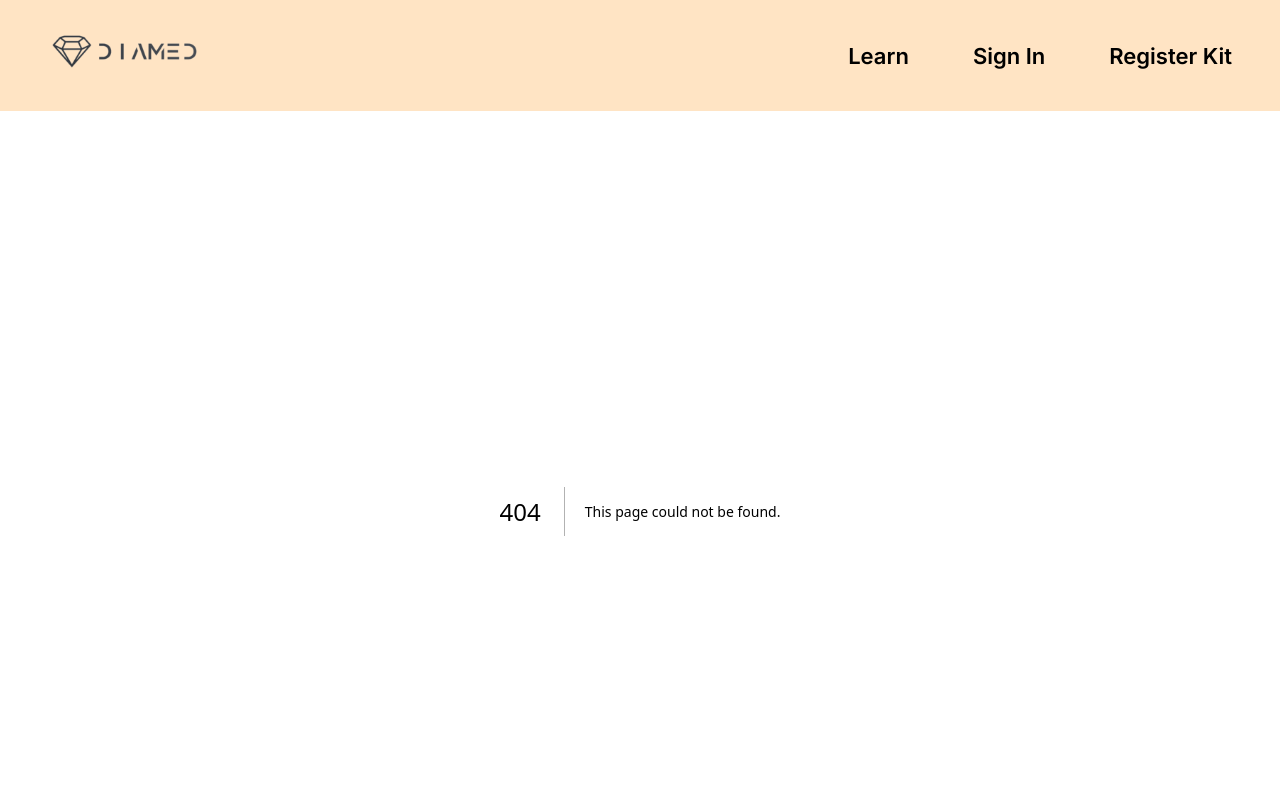
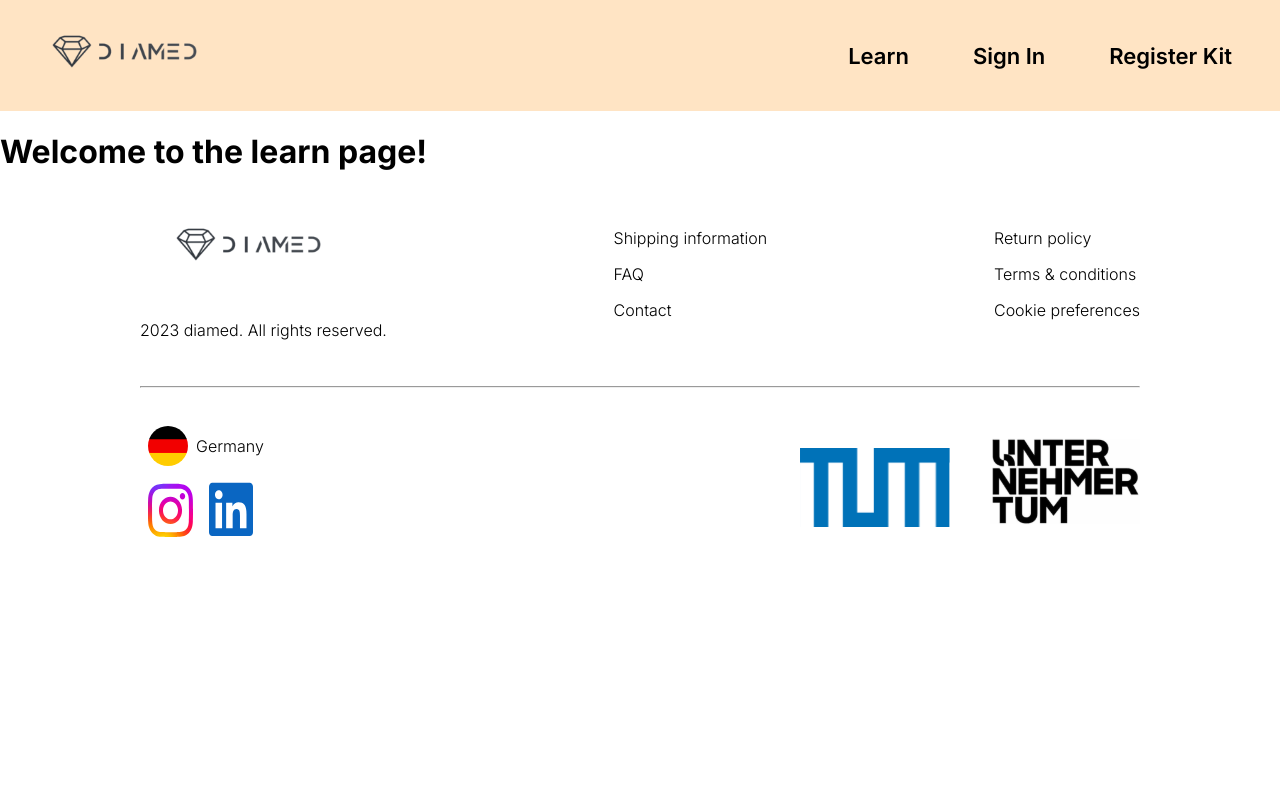
Before and after one commit to nilsrehtanz/diamed, a Next.js app: page /learn in a window 1280 px wide. Before the commit this address had no page. Shown: the top 800 px of the page. Built offline with nearby package versions, Linux system fonts and the light colour scheme.

Commit message:
added learn page

```diff
--- /dev/null
+++ b/pages/learn/index.tsx
@@ -0,0 +1,5 @@
+import LoginForm from "../../components/login/LoginForm";
+
+export default function LearnPage() {
+  return <h1>Welcome to the learn page!</h1>;
+}
```
